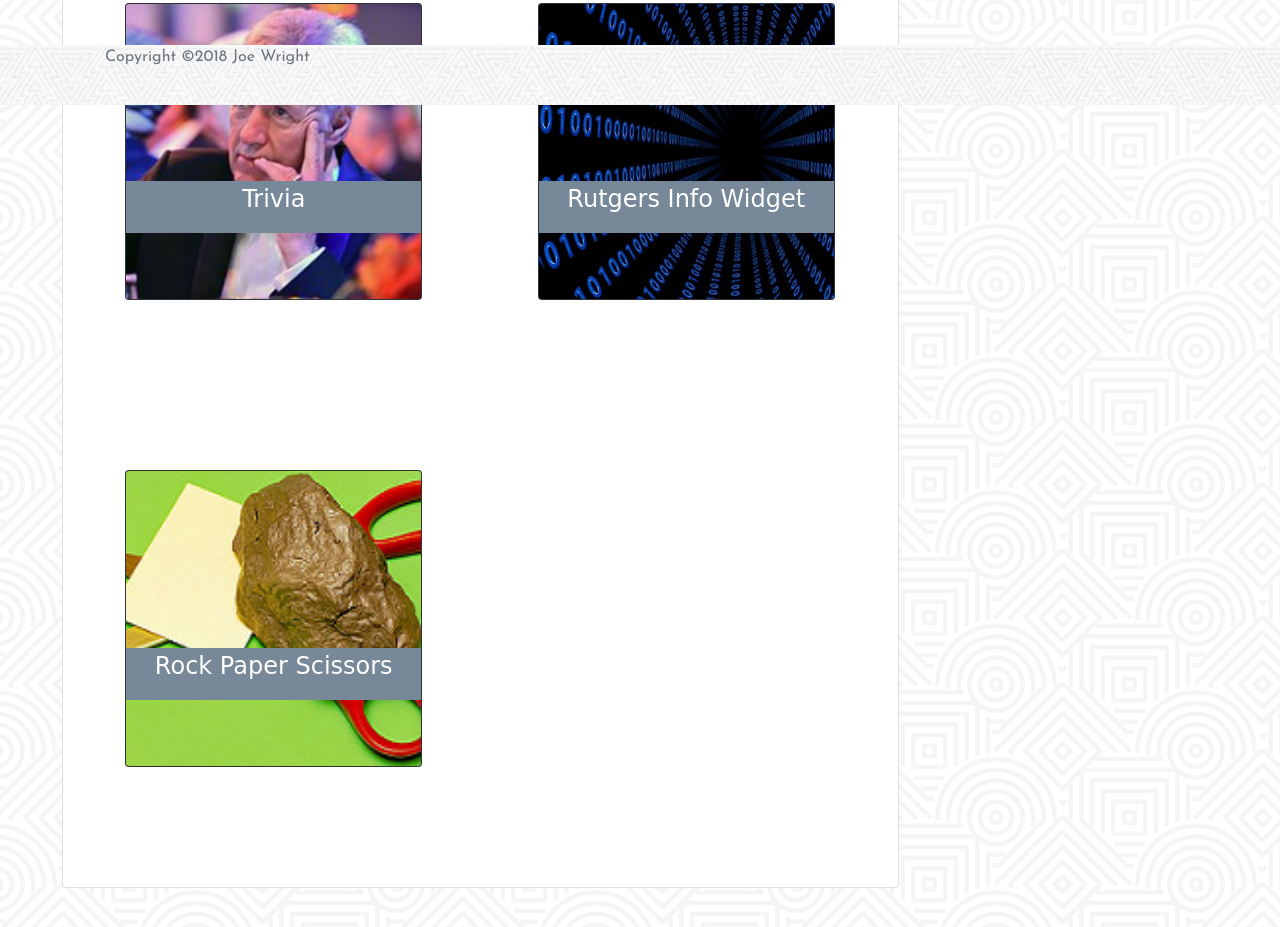
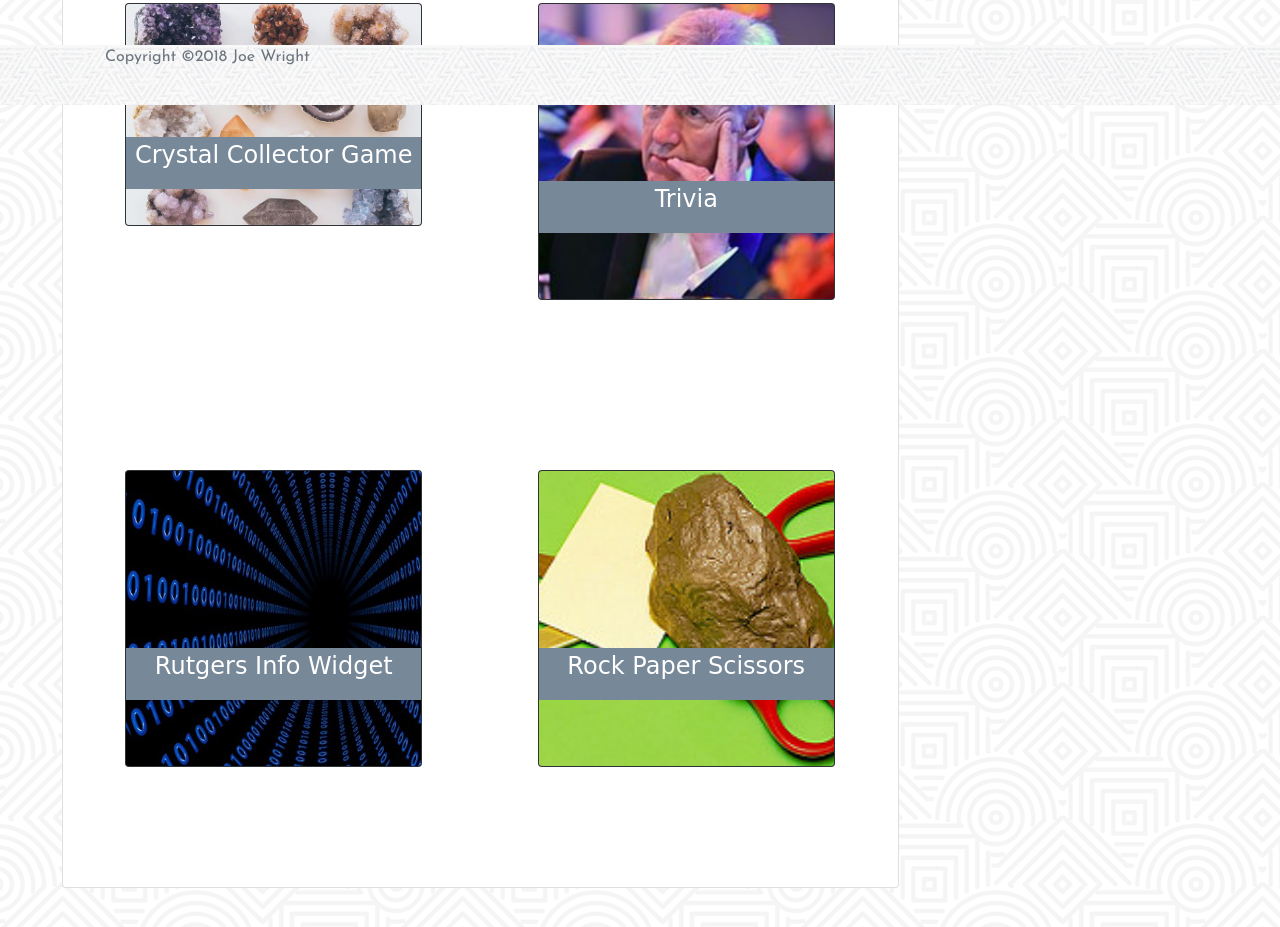
Before and after one commit to JoeWrightNC/Bootstrap-Portfolio, a plain HTML site: page portfolio.html in a window 1280 px wide. Shown: the part 695-1622 px from the top of the page. Drawn offline with nearby package versions, Linux system fonts and the light colour scheme; a web font is replaced by a local one.

Commit message:
added links to recently completed projects

```diff
--- a/assets/css/style.css
+++ b/assets/css/style.css
@@ -89,6 +89,9 @@ margin-left: 1em;
   padding-top:0;
   padding-bottom:0;
 }
+.port-column a {
+  color:white;
+}
 
 .card-title {
   font-family: 'Calligraffitti', cursive;
--- a/portfolio.html
+++ b/portfolio.html
@@ -39,43 +39,49 @@
     <!--main content area start-->
     <div class="container-fluid">
       <div class="row">
-        <div class="col-12 col-lg-9">
+        <div class="col-12 col-md-9">
             <div class="card">
                 <div class="card-body">
                   <div class="row port-row">
                   <div class="col-12 col-md-6 port-column">
                     <div class="card bg-dark text-white">
+                      <a href="https://joewrightnc.github.io/Hangman-Game/">
                       <img class="card-img" src="assets/images/death.png" alt="Hangman Image">
                         <div class="card-title">
                           <p>Hangman</p>
                         </div>
+                      </a>
                     </div>
                   </div>
 
                   <div class="col-12 col-md-6 port-column">
                       <div class="card bg-dark text-white">
+                        <a href="https://joewrightnc.github.io/week-4-game/index.html">
                         <img class="card-img" src="assets/images/skyrim.jpg" alt="RPG Image">
                           <div class="card-title">
                             <p>RPG</p>
                           </div>
+                        </a>
                       </div>
                   </div>
                   </div>
                   <div class="row port-row">
                       <div class="col-12 col-md-6 port-column">
                         <div class="card bg-dark text-white">
-                          <img class="card-img" src="assets/images/trebek.png" alt="Trivia Image">
+                          <a href="https://joewrightnc.github.io/Crystal-Game/index.html">
+                          <img class="card-img" src="assets/images/crystals.jpg" alt="Crystal Image">
                           <div class="card-title">
-                            <p>Trivia</p>
+                            <p>Crystal Collector Game</p>
                           </div>
+                        </a>
                         </div>
                       </div>
 
                       <div class="col-12 col-md-6 port-column">
                           <div class="card bg-dark text-white">
-                            <img class="card-img" src="assets/images/rutgers.jpg" alt="Rutgers Image">
+                            <img class="card-img" src="assets/images/trebek.png" alt="Trivia Image">
                             <div class="card-title">
-                              <p>Rutgers Info Widget</p>
+                              <p>Trivia</p>
                             </div>
                           </div>
                       </div>
@@ -83,17 +89,25 @@
                   <div class="row port-row">
                       <div class="col-12 col-md-6 port-column">
                         <div class="card bg-dark text-white">
-                          <img class="card-img" src="assets/images/rps.jpg" alt="Rock Paper Scissors Image">
+                          <img class="card-img" src="assets/images/rutgers.jpg" alt="Rutgers Image">
                             <div class="card-title">
-                              <p>Rock Paper Scissors</p>
+                              <p>Rutgers Info Widget</p>
                             </div>
                         </div>
                       </div>
-                </div>
+                        <div class="col-12 col-md-6 port-column">
+                            <div class="card bg-dark text-white">
+                              <img class="card-img" src="assets/images/rps.jpg" alt="Rock Paper Scissors Image">
+                              <div class="card-title">
+                                <p>Rock Paper Scissors</p>
+                              </div>
+                            </div>
+                          </div>
+                        </div>
+                      </div>
                 </div>
             </div>
-        </div>
-        <div class="col-12 col-lg-3">
+        <div class="col-12 col-md-3">
             <div class="card">
                 <div class="card-body">
                   <h3 class="sidebar-title">Connect with me</h3>
```
Also changed, not shown: assets/images/crystals.jpg (added).
